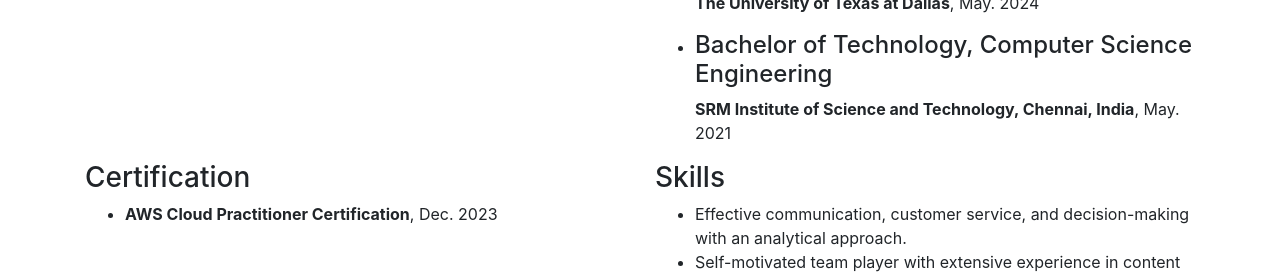
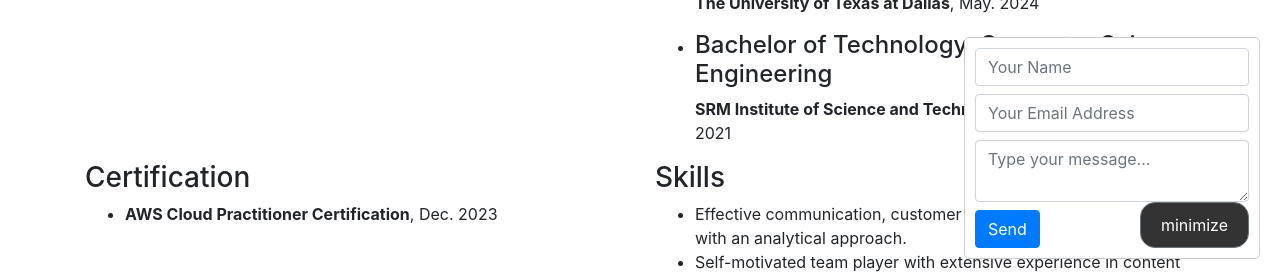
Before and after one commit to ankurlaroia/laroia.github.io, a website: page index.html in a window 1280 px wide. Shown: the part 521-798 px from the top of the page. Drawn offline with nearby package versions, Linux system fonts and the light colour scheme.

Commit message:
Update index.html

```diff
--- a/index.html
+++ b/index.html
@@ -18,7 +18,6 @@
                 <div class="collapse navbar-collapse" id="navbarNav">
                     <ul class="navbar-nav ml-auto">
                         <li class="nav-item"><a class="nav-link" href="#hi">Hi</a></li>
-                    <!-- Change the href to point to resume.html -->
                         <li class="nav-item"><a class="nav-link" href="resume.html">Resume</a></li>
                         <li class="nav-item"><a class="nav-link" href="#portfolio">Portfolio</a></li>
                         <li class="nav-item"><a class="nav-link" href="#github">GitHub</a></li>
@@ -30,7 +29,6 @@
     </header>
 
     <main>
-
         <section id="hi" class="py-5">
             <div class="container">
                 <h2>Hi!</h2>
@@ -97,7 +95,6 @@
                         <p>Demonstrated expertise in designing predictive models and implementing AI solutions to address governance, risk, and compliance challenges within dynamic markets during an internship tenure.</p>
                     </div>
                 </div>
-
             </div>
         </section>
 
@@ -117,6 +114,19 @@
             </div>
         </section>
 
+        <div id="chat-widget" class="chat-widget">
+            <div class="chat-form">
+                <form id="message-form" action="/send-email" method="post">
+                    <input type="text" id="name-input" name="name" placeholder="Your Name" class="form-control mb-2">
+                    <input type="email" id="email-input" name="email" placeholder="Your Email Address" required class="form-control mb-2">
+                    <textarea id="message-input" name="message" placeholder="Type your message..." required class="form-control mb-2"></textarea>
+                    <input type="submit" value="Send" class="btn btn-primary">
+                </form>
+                <button id="minimize-button" class="minimize-button btn btn-secondary">minimize</button>
+            </div>
+        </div>
+        <!-- Minimized chat button -->
+        <div id="minimized-chat-button" class="minimize-button minimized">Chat</div>
     </main>
 
     <footer class="bg-dark py-3 text-white">
@@ -129,6 +139,5 @@
     <script src="https://cdn.jsdelivr.net/npm/@popperjs/core@2.9.1/dist/umd/popper.min.js"></script>
     <script src="https://stackpath.bootstrapcdn.com/bootstrap/4.5.2/js/bootstrap.min.js"></script>
     <script src="script.js"></script>
-
 </body>
 </html>
```
Lines whose indentation alone changed are shown as unchanged.
